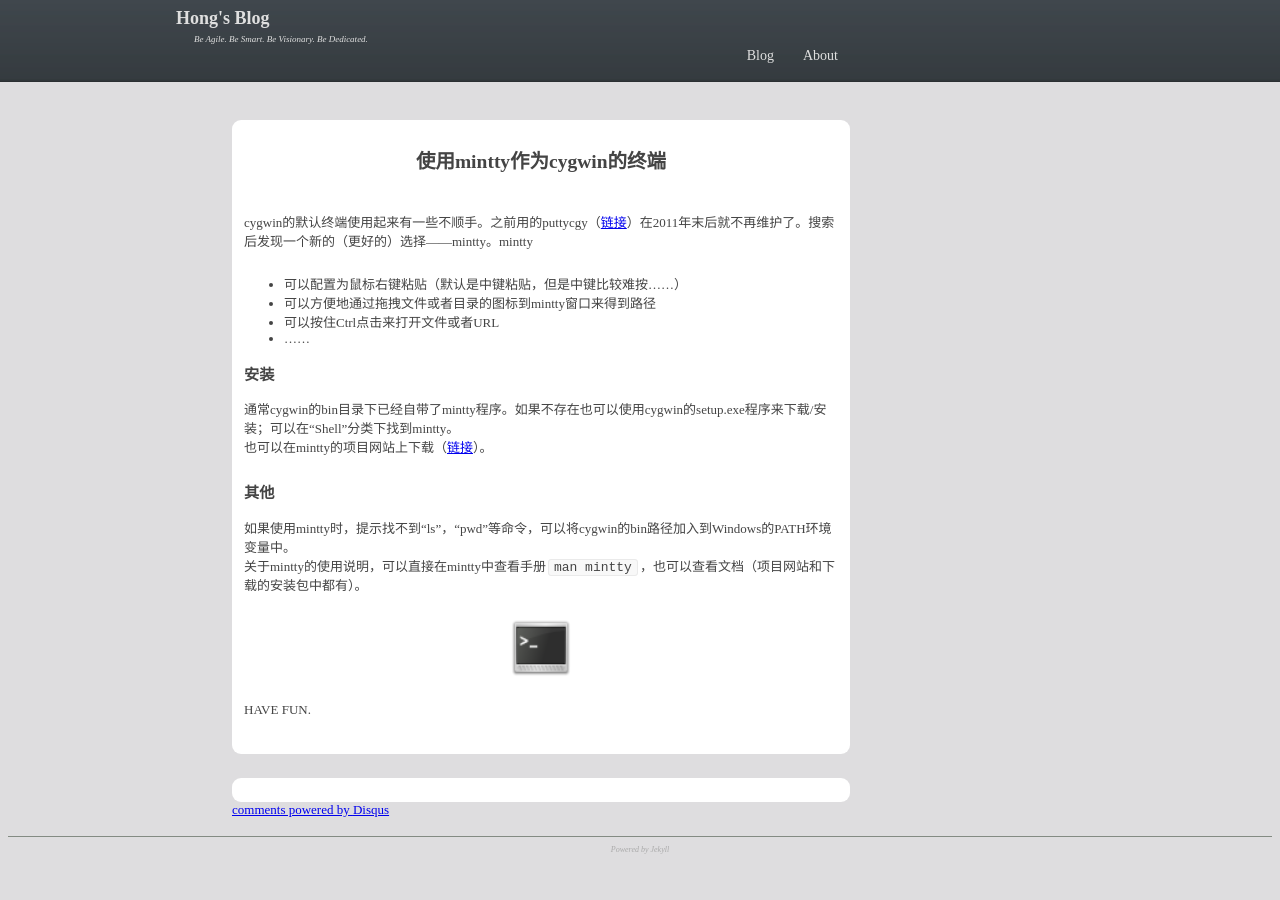
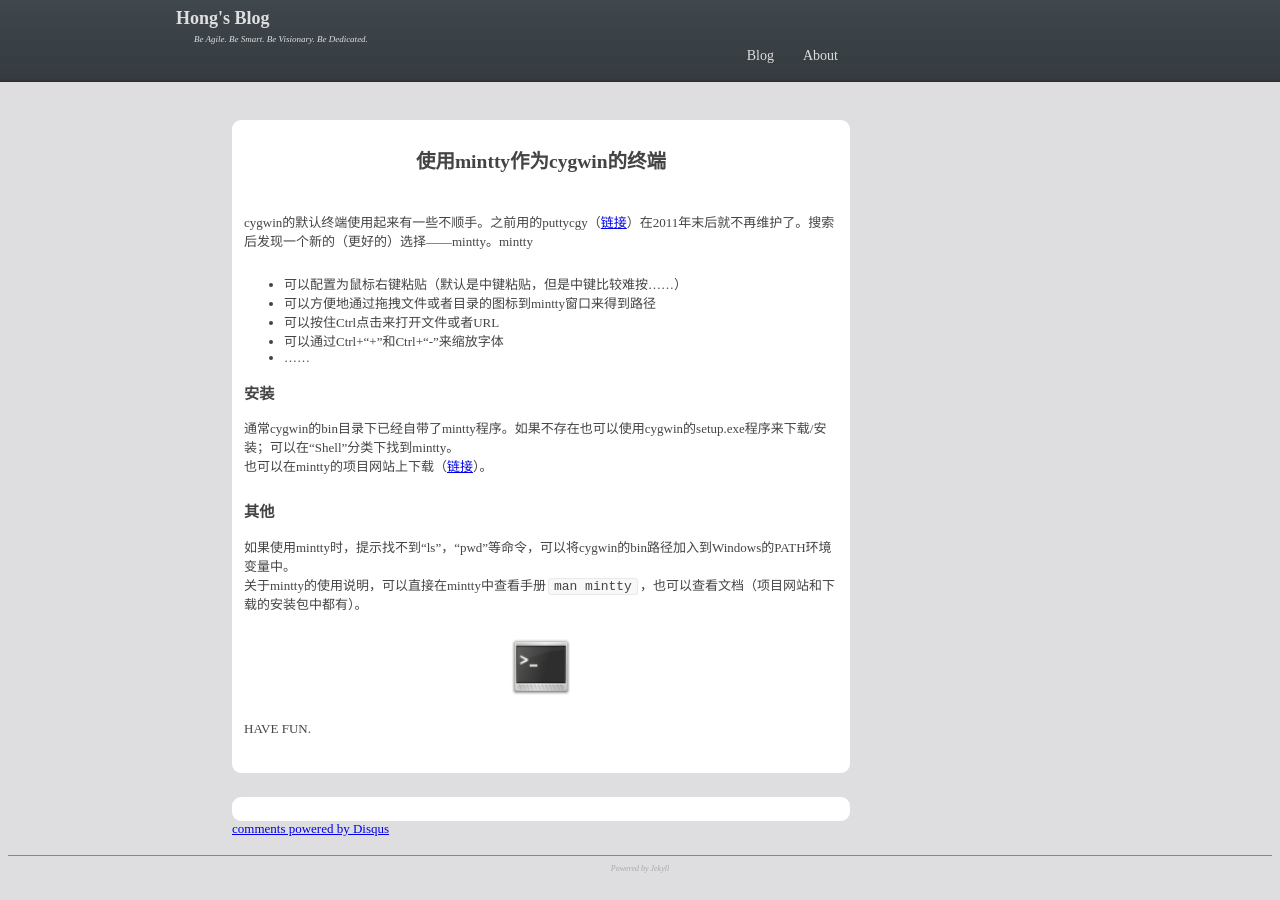
Before and after one commit to RockHong/rockhong.github.com, a Jekyll site: the page built from _posts/2014-03-20-mintty-as-cygwin-terminal.md, in a window 1280 px wide. Built offline with Jekyll 4.4.1, drawn with Linux system fonts in a browser that asks for light colours; comment, search, counter and statistics services are not loaded.

Commit message:
Update 2014-03-20-mintty-as-cygwin-terminal.md

```diff
--- a/_posts/2014-03-20-mintty-as-cygwin-terminal.md
+++ b/_posts/2014-03-20-mintty-as-cygwin-terminal.md
@@ -18,6 +18,7 @@ cygwin的默认终端使用起来有一些不顺手。之前用的puttycgy（[
 * 可以配置为鼠标右键粘贴（默认是中键粘贴，但是中键比较难按……）
 * 可以方便地通过拖拽文件或者目录的图标到mintty窗口来得到路径
 * 可以按住Ctrl点击来打开文件或者URL
+* 可以通过Ctrl+“+”和Ctrl+“-”来缩放字体
 * ……
 
 ###安装
```
